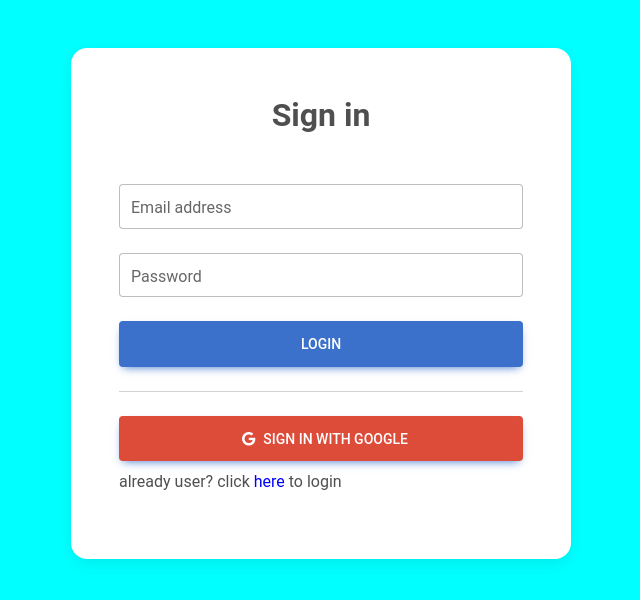
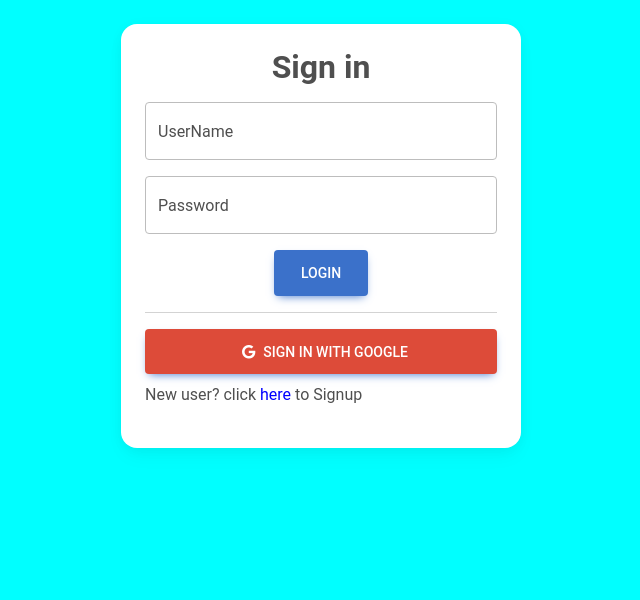
Before and after one commit to Mr-hollowman/task-client, a React (Create React App) app: page /login in a window 1280 px wide. Shown: the top 600 px of the page, without its empty margins (319-959 px from the left). Built offline with nearby package versions, Linux system fonts and the light colour scheme.

Commit message:
updates with toaster for all

```diff
--- a/package.json
+++ b/package.json
@@ -12,6 +12,7 @@
     "mdb-react-ui-kit": "^6.0.0",
     "moment": "^2.29.4",
     "react": "^18.2.0",
+    "react-bootstrap": "^2.7.4",
     "react-dom": "^18.2.0",
     "react-router-dom": "^6.10.0",
     "react-scripts": "5.0.1",
--- a/src/components/Card.js
+++ b/src/components/Card.js
@@ -14,7 +14,7 @@ export default function Card({ data, userInfo }) {
                             <div className="card-body border-primary">
                                 <div className='d-flex justify-content-between align-items-center mb-2'>
                                 <h5 className="card-title">{item.title}</h5>
-                                <span>Value ₹ <span className='font-bold blockquote'>{item.price}</span></span>
+                                <span>Value ₹ <span className='font-bold blockquote'>{item.startPrice}</span></span>
                                 </div>
                                 <p className="card-text text-muted">{item.description}</p>
                                 <p className="card-text"><small className="text-muted">{moment.utc(item.updatedAt).local().startOf('seconds').fromNow()}</small></p>
--- a/src/components/common/Form.js
+++ b/src/components/common/Form.js
@@ -12,11 +12,11 @@ export default function Form({ setData, handleCreate }) {
     return (
         <form className="w-50" onSubmit={handleSubmit}>
             <div className="form-floating mb-3">
-                <input name="title" type="text" className="form-control" id="floatingInput" placeholder="Enter Title" onChange={handleChange} />
+                <input  required name="title" type="text" className="form-control" id="floatingInput" placeholder="Enter Title" onChange={handleChange} />
                 <label for="floatingInput">Title</label>
             </div>
             <div className="form-floating mb-3">
-                <textarea name="description" className="form-control" placeholder="Enter description" id="floatingTextarea2" style={{ "height": "100px" }} onChange={handleChange}></textarea>
+                <textarea required minlength="100" name="description" className="form-control" placeholder="Enter description" id="floatingTextarea2" style={{ "height": "100px" }} onChange={handleChange}></textarea>
                 <label for="floatingTextarea2">Description</label>
             </div>
             <div className="form-floating mb-3">
@@ -29,7 +29,7 @@ export default function Form({ setData, handleCreate }) {
                 <label for="floatingSelect">Project Type</label>
             </div>
             <div className="form-floating mb-3">
-                <select name="tag" className="form-select" id="floatingSelect" aria-label="Floating label select example" onChange={handleChange}>
+                <select required name="tag" className="form-select" id="floatingSelect" aria-label="Floating label select example" onChange={handleChange}>
                     <option selected>Please select project tags</option>
                     <option value="ReactJs">ReactJs</option>
                     <option value="Angular">Angular</option>
@@ -38,15 +38,15 @@ export default function Form({ setData, handleCreate }) {
                 <label for="floatingSelect">Project Tag</label>
             </div>
             <div className="form-floating mb-3">
-                <input name="startPrice" type="number" className="form-control" id="floatingInput" placeholder="Enter Startig Price range" onChange={handleChange} />
+                <input required name="startPrice" type="number" className="form-control" id="floatingInput" placeholder="Enter Startig Price range" onChange={handleChange} />
                 <label for="floatingInput">Start Price range</label>
             </div>
             <div className="form-floating mb-3">
-                <input name="endPrice" type="number" className="form-control" id="floatingInput" placeholder="Enter Ending Price range" onChange={handleChange} />
+                <input required name="endPrice" type="number" className="form-control" id="floatingInput" placeholder="Enter Ending Price range" onChange={handleChange} />
                 <label for="floatingInput">End Price range</label>
             </div>
             <div className="form-floating mb-3">
-                <input name="location" type="text" className="form-control" id="floatingInput" placeholder="Enter Location" onChange={handleChange} />
+                <input required name="location" type="text" className="form-control" id="floatingInput" placeholder="Enter Location" onChange={handleChange} />
                 <label for="floatingInput">Location</label>
             </div>
             <div className="d-flex justify-content-center align-items-center">
--- a/src/pages/CreateProject.js
+++ b/src/pages/CreateProject.js
@@ -3,7 +3,7 @@ import MyForm from "../components/common/Form";
 import axios from "axios";
 import { useNavigate } from "react-router-dom";
 
-export default function CreateProject() {
+export default function CreateProject({setToastHeading, setToastContent, toggleToast}) {
   const [data, setData] = useState({})
   const navigate = useNavigate()
 
@@ -21,6 +21,11 @@ export default function CreateProject() {
         data: {...data}
     }).then((res)=>{
       navigate('/dashboard')
+
+    }).catch(err=>{
+      setToastHeading("failed to create project")
+      setToastContent(err.message)
+      toggleToast()
     })
   }
   return (
--- a/src/pages/Login.js
+++ b/src/pages/Login.js
@@ -6,22 +6,19 @@ import {
   MDBCol,
   MDBCard,
   MDBCardBody,
-  MDBInput,
   MDBIcon,
-  MDBCheckbox
 }
   from 'mdb-react-ui-kit';
 import axios from 'axios';
 import { useNavigate } from 'react-router-dom';
 
-function Login({ setUserInfo }) {
+function Login({ setUserInfo, setToastHeading, setToastContent, toggleToast }) {
   const [isLogin, setIsLogin] = useState(true)
   const [credinals, setcredinals] = useState({})
   const navigate = useNavigate()
 
   const handleCredinals = (e) => {
     setcredinals((prev) => ({ ...prev, [e.target.name]: e.target.value }))
-    console.log(credinals.type,"type")
   }
 
   useEffect(() => {
@@ -31,7 +28,8 @@ function Login({ setUserInfo }) {
     }
   })
 
-  const handleLogin = () => {
+  const handleLogin = (e) => {
+    e.preventDefault()
     if (JSON.stringify(credinals) === '{}') {
       alert("please fill the credinals")
     }
@@ -43,37 +41,55 @@ function Login({ setUserInfo }) {
         data: { ...credinals }
       }).then((response) => {
         if (response.status === 200) {
-          if(isLogin){
+          if (isLogin) {
             localStorage.setItem("user", JSON.stringify(response.data))
             setUserInfo(response.data)
             navigate("/dashboard")
           }
-          else{
-            window.location.reload()
-            navigate('/login')
+          if (!isLogin) {
+            setToastHeading("Signup Success")
+            setToastContent("User created successfully, Please login with credinals")
+            toggleToast()
+            setIsLogin(!isLogin)
           }
         }
-      }).catch((err) => console.log(err.message))
+      }).catch((err) => {
+        setToastHeading(isLogin ? "Login failed" : "Signup failed")
+        console.log(err);
+        setToastContent(err.message)
+        toggleToast()
+      })
     }
   }
   return (
     <MDBContainer fluid>
 
-      <MDBRow className='d-flex justify-content-center align-items-center h-100'>
+      <MDBRow className='d-flex justify-content-center align-items-center'>
         <MDBCol col='12'>
 
-          <MDBCard className='bg-white my-5 mx-auto' style={{ borderRadius: '1rem', maxWidth: '500px' }}>
-            <MDBCardBody className='p-5 w-100 d-flex flex-column'>
+          <MDBCard className='bg-white my-4 mx-auto' style={{ borderRadius: '1rem', maxWidth: '400px' }}>
+            <MDBCardBody className='w-100 d-flex flex-column'>
 
-              <h2 className="fw-bold mb-2 text-center">{isLogin ? "Sign in" : "Sign Up"}</h2>
-              <p className="text-white-50 mb-3">Please enter your login and password!</p>
-
-              <MDBInput onChange={handleCredinals} required name='userName' wrapperClass='mb-4 w-100' label='Email address' id='formControlLg' type='text' size="lg" />
-              <MDBInput onChange={handleCredinals} required name='password' wrapperClass='mb-4 w-100' label='Password' id='formControlLg' type='password' size="lg" />
+              <h2 className="fw-bold mb-3 text-center">{isLogin ? "Sign in" : "Sign Up"}</h2>
+              <form onSubmit={handleLogin}>
+                <div className="form-floating mb-3">
+                  <input required name="userName" type="text" className="form-control" id="floatingInput" placeholder="Enter Title" onChange={handleCredinals} />
+                  <label for="floatingInput">UserName</label>
+                </div>
+                <div className="form-floating mb-3">
+                  <input required name="password" type="password" className="form-control" id="floatingInput" placeholder="Enter Title" onChange={handleCredinals} />
+                  <label for="floatingInput">Password</label>
+                </div>
                 {
                   !isLogin && <>
-                  <MDBInput onChange={handleCredinals} required name='email' wrapperClass='mb-4 w-100' label='Email address' id='formControlLg' type='email' size="lg" />
-                  <MDBInput onChange={handleCredinals} required name='phone' wrapperClass='mb-4 w-100' label='Phone number' id='formControlLg' type='number' size="lg" />
+                    <div className="form-floating mb-3">
+                      <input required name="email" type="email" className="form-control" id="floatingInput" placeholder="Enter Email" onChange={handleCredinals} />
+                      <label for="floatingInput">Email</label>
+                    </div>
+                    <div className="form-floating mb-3">
+                      <input required name="phone" type="number" className="form-control" id="floatingInput" placeholder="Enter Number" onChange={handleCredinals} />
+                      <label for="floatingInput">Phone Number</label>
+                    </div>
                     <div className="form-floating mb-3">
                       <select name="type" className="form-select" required id="floatingSelect" aria-label="Floating label select example" onChange={handleCredinals}>
                         <option selected value=''>Please select user type</option>
@@ -84,18 +100,22 @@ function Login({ setUserInfo }) {
                     </div>
                   </>
                 }
-              <MDBBtn size='lg' onClick={handleLogin} >
+                <div className='text-center'>
+                  <MDBBtn type='submit' size='lg' >
                     {isLogin ? "Login" : "Signup"}
                   </MDBBtn>
+                </div>
+              </form>
 
-              <hr className="my-4" />
+              <hr className="my-3" />
 
               <MDBBtn className="mb-2 w-100" size="lg" style={{ backgroundColor: '#dd4b39' }}>
                 <MDBIcon fab icon="google" className="mx-2" />
                 Sign in with google
               </MDBBtn>
 
-              <p style={{ cursor: "pointer" }} onClick={() => setIsLogin(!isLogin)} >already user? click <span style={{ color: "blue" }}>here</span> to login</p>
+              {isLogin && <p style={{ cursor: "pointer" }} onClick={() => setIsLogin(!isLogin)} >New user? click <span style={{ color: "blue" }}>here</span> to Signup</p>}
+              {!isLogin && <p style={{ cursor: "pointer" }} onClick={() => setIsLogin(!isLogin)} >already user? click <span style={{ color: "blue" }}>here</span> to login</p>}
 
             </MDBCardBody>
           </MDBCard>
--- a/src/pages/ProjectDetails.js
+++ b/src/pages/ProjectDetails.js
@@ -69,7 +69,7 @@ export default function ProjectDetails() {
       </div>
         <div className='container mt-3 p-4 bg-white'>
           <p>Job Description:</p>
-          <p className='mx-3 text-muted'>{data.description}</p>
+          <p className='mx-3 w-80 text-muted'>{data.description}</p>
           <p>Skills : <span className='text-primary'>{data.tag}</span></p>
           <p>About the client:</p>
           <div className='mx-3 d-flex flex-column'>
```
Also changed, not shown: src/App.js (+17 -2 lines), src/components/common/MyToast.js (added, +26 -0 lines), 1 other file (tests, documents, lock files or other folders). Lines whose indentation alone changed are shown as unchanged.
